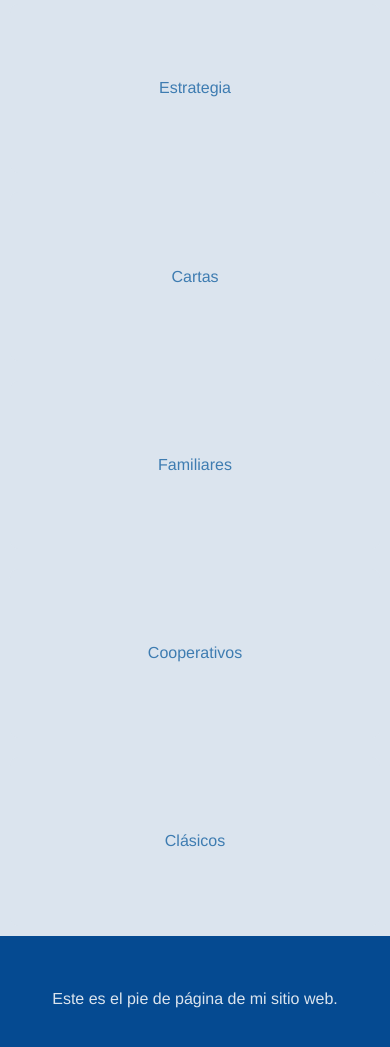
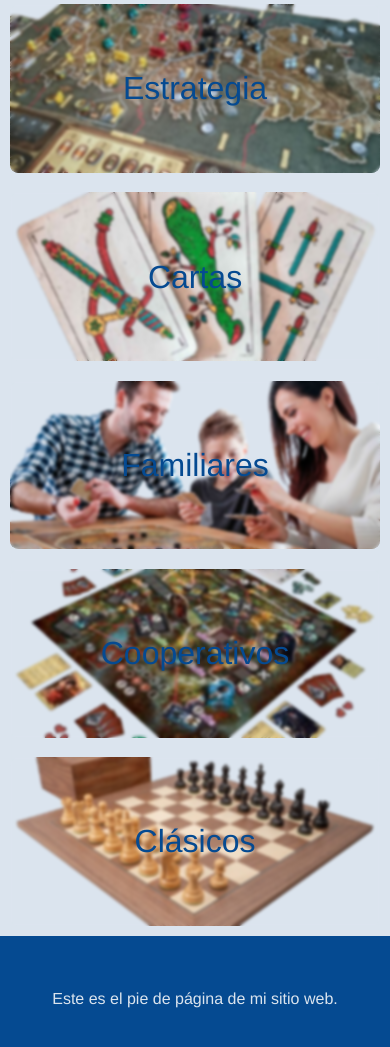
Before and after one commit to FrGonzalez415/Proyecto-integrador-CaC4.0, a plain HTML site: page index.html in a window 390 px wide. Shown: the part 377-1424 px from the top of the page. Drawn offline with Linux system fonts and the light colour scheme.

Commit message:
se realizan cambios en como mostrar categorias

```diff
--- a/CSS/index.css
+++ b/CSS/index.css
@@ -204,14 +204,30 @@ main .categorias .banner {
   width: 45%;
   height: 20vh;
   margin: 2.5%;
+  background-position: center;
+  background-size: cover;
+  border-radius: 1vh;
+  overflow: hidden;
+  background-color: var(--color-secundario);
+  transition: all 0.5s ease-in-out;
+}
+
+main .categorias .banner .titulo {
   display: flex;
   justify-content: center;
   align-items: center;
-  background-position: center;
-  background-size: cover;
-  border-radius: 1vh;
-  background-color: var(--color-secundario);
-  transition: all 0.5s ease-in-out;
+  height: 0%;
+  font-size: 2em;
+  color: transparent;
+  text-align: center;
+  transition: all 0.25s ease-in-out;
+  background: transparent;
+}
+
+main .categorias .banner:hover .titulo{
+  height: 100%;
+  color: var(--color-header);
+  backdrop-filter: blur(1.5px);
 }
 
 /*  Resolucion menor a 600px (celulares) */
@@ -252,6 +268,12 @@ main .categorias .banner {
     height: 20vh;
     margin: 2.5%;
   }
+
+  main .categorias .banner .titulo {
+    height: 100%;
+    color: var(--color-header);
+    backdrop-filter: blur(1.5px);
+  }
 }
 
 /*  Resolucion mayor a 600px y menor a 1200px (tablets y laptops de baja resolucion) */
@@ -267,6 +289,12 @@ main .categorias .banner {
   main .carrusel .mostrador .elemento .info .boton {
     background-color: var(--color-selector);
     color: var(--color-primario)}
+
+    main .categorias .banner .titulo {
+      height: 100%;
+      color: var(--color-header);
+      backdrop-filter: blur(1.5px);
+    }
 }
 
 /*  Resolucion mayor a 1200px (PC de escritorio) */
--- a/index.html
+++ b/index.html
@@ -10,11 +10,7 @@
 
   <body id="inicio">
     <header>
-      <svg
-        class="menu"
-        xmlns="http://www.w3.org/2000/svg"
-        viewBox="0 0 16 16"
-      >
+      <svg class="menu" xmlns="http://www.w3.org/2000/svg" viewBox="0 0 16 16">
         <path
           fill-rule="evenodd"
           d="M2.5 12a.5.5 0 0 1 .5-.5h10a.5.5 0 0 1 0 1H3a.5.5 0 0 1-.5-.5m0-4a.5.5 0 0 1 .5-.5h10a.5.5 0 0 1 0 1H3a.5.5 0 0 1-.5-.5m0-4a.5.5 0 0 1 .5-.5h10a.5.5 0 0 1 0 1H3a.5.5 0 0 1-.5-.5"
@@ -32,9 +28,19 @@
         <a href="./index.html">Ludoteca Grupo 3</a>
       </div>
 
-      <svg class="carrito" xmlns="http://www.w3.org/2000/svg" viewBox="0 0 16 16">
-        <path class="off" d="M0 1.5A.5.5 0 0 1 .5 1H2a.5.5 0 0 1 .485.379L2.89 3H14.5a.5.5 0 0 1 .491.592l-1.5 8A.5.5 0 0 1 13 12H4a.5.5 0 0 1-.491-.408L2.01 3.607 1.61 2H.5a.5.5 0 0 1-.5-.5M3.102 4l1.313 7h8.17l1.313-7zM5 12a2 2 0 1 0 0 4 2 2 0 0 0 0-4m7 0a2 2 0 1 0 0 4 2 2 0 0 0 0-4m-7 1a1 1 0 1 1 0 2 1 1 0 0 1 0-2m7 0a1 1 0 1 1 0 2 1 1 0 0 1 0-2"/>
-        <path class="on" d="M0 1.5A.5.5 0 0 1 .5 1H2a.5.5 0 0 1 .485.379L2.89 3H14.5a.5.5 0 0 1 .491.592l-1.5 8A.5.5 0 0 1 13 12H4a.5.5 0 0 1-.491-.408L2.01 3.607 1.61 2H.5a.5.5 0 0 1-.5-.5M5 12a2 2 0 1 0 0 4 2 2 0 0 0 0-4m7 0a2 2 0 1 0 0 4 2 2 0 0 0 0-4m-7 1a1 1 0 1 1 0 2 1 1 0 0 1 0-2m7 0a1 1 0 1 1 0 2 1 1 0 0 1 0-2"/>
+      <svg
+        class="carrito"
+        xmlns="http://www.w3.org/2000/svg"
+        viewBox="0 0 16 16"
+      >
+        <path
+          class="off"
+          d="M0 1.5A.5.5 0 0 1 .5 1H2a.5.5 0 0 1 .485.379L2.89 3H14.5a.5.5 0 0 1 .491.592l-1.5 8A.5.5 0 0 1 13 12H4a.5.5 0 0 1-.491-.408L2.01 3.607 1.61 2H.5a.5.5 0 0 1-.5-.5M3.102 4l1.313 7h8.17l1.313-7zM5 12a2 2 0 1 0 0 4 2 2 0 0 0 0-4m7 0a2 2 0 1 0 0 4 2 2 0 0 0 0-4m-7 1a1 1 0 1 1 0 2 1 1 0 0 1 0-2m7 0a1 1 0 1 1 0 2 1 1 0 0 1 0-2"
+        />
+        <path
+          class="on"
+          d="M0 1.5A.5.5 0 0 1 .5 1H2a.5.5 0 0 1 .485.379L2.89 3H14.5a.5.5 0 0 1 .491.592l-1.5 8A.5.5 0 0 1 13 12H4a.5.5 0 0 1-.491-.408L2.01 3.607 1.61 2H.5a.5.5 0 0 1-.5-.5M5 12a2 2 0 1 0 0 4 2 2 0 0 0 0-4m7 0a2 2 0 1 0 0 4 2 2 0 0 0 0-4m-7 1a1 1 0 1 1 0 2 1 1 0 0 1 0-2m7 0a1 1 0 1 1 0 2 1 1 0 0 1 0-2"
+        />
       </svg>
     </header>
 
@@ -170,19 +176,29 @@
       </div>
 
       <div class="categorias" id="categorias">
-        <a class="banner hvrImg" href="./HTML/categoriaEstrategia.html"
+        <div class="banner hvrImg">
+          <a class="titulo" href="./HTML/categoriaEstrategia.html"
             >Estrategia</a
           >
-        <a class="banner hvrImg" href="./HTML/categoriaCartas.html">Cartas</a>
-        <a class="banner hvrImg" href="./HTML/categoriaFamiliares.html"
+        </div>
+        <div class="banner hvrImg">
+          <a class="titulo" href="./HTML/categoriaCartas.html"
+            >Cartas</a>
+        </div>
+        <div class="banner hvrImg">
+          <a class="titulo" href="./HTML/categoriaFamiliares.html"
             >Familiares</a
           >
-        <a class="banner hvrImg" href="./HTML/categoriaCooperativos.html"
+        </div>
+        <div class="banner hvrImg">
+          <a class="titulo" href="./HTML/categoriaCooperativos.html"
             >Cooperativos</a
           >
-        <a class="banner hvrImg" href="./HTML/categoriaClásicos.html"
-          >Clásicos</a
-        >
+        </div>
+        <div class="banner hvrImg">
+          <a class="titulo" href="./HTML/categoriaClásicos.html"
+            >Clásicos</a>
+        </div>
       </div>
     </main>
 
@@ -230,6 +246,7 @@
     </footer>
     <script src="./scripts/menu.js"></script>
     <script src="./scripts/index/carrusel.js"></script>
+    <script src="./scripts/index/categorias.js"></script>
     <script src="./scripts/index/aside.js"></script>
   </body>
 </html>
--- a/scripts/index/aside.js
+++ b/scripts/index/aside.js
@@ -29,21 +29,11 @@ categorias.forEach( ( categoria, i ) => {
 
         //  desplegar banner en aside
         categoriasBanner[i].style.width = '100%'
-
-        //  asignar clase activo a la categoria y mostrar imagen de fondo
-        categorias[i].classList.add( 'activo' )
-        categorias[i].style.backgroundImage = `url(./imagenes/categorias/${categorias[i].textContent.toLowerCase()}.png)`
-        categorias[i].style.color = 'transparent'
     })
 
     categorias[i].addEventListener( 'mouseout', () => {
 
         //  Ocultar banner en aside
         categoriasBanner[i].style.width = '0%'
-
-        //  quitar clase activo a la categoria y ocultar imagen de fondo
-        categorias[i].classList.remove( 'activo' )
-        categorias[i].style.backgroundImage = `none`
-        categorias[i].style.color = 'inherit'
     })
 })
--- /dev/null
+++ b/scripts/index/categorias.js
@@ -0,0 +1,20 @@
+'use strict'
+
+const categorias = document.querySelectorAll( 'main .categorias .banner' )
+
+categorias.forEach( ( categoria, i ) => {
+    categorias[i].style.backgroundImage = `url(./imagenes/categorias/${categorias[i].querySelector( '.titulo' ).textContent.toLowerCase()}.png)`
+    categorias[i].style.backgroundSize = 'cover'
+    categorias[i].style.backgroundPosition = 'center'
+    categorias[i].style.backgroundRepeat = 'no-repeat'
+    categorias[i].style.color = 'transparent'
+})
+
+categorias.forEach( ( categoria, i ) => {
+    categorias[i].addEventListener( 'mouseover', () => {
+        categorias[i].querySelector( '.titulo' ).classList.toggle( 'activo' )
+    })
+    categorias[i].addEventListener( 'mouseout', () => {
+        categorias[i].querySelector( '.titulo' ).classList.toggle( 'activo' )
+    })
+})
```
Also changed, not shown: CSS/categorias.css (+1 -7 lines), scripts/index/main.js (added). Lines whose indentation alone changed are shown as unchanged.
